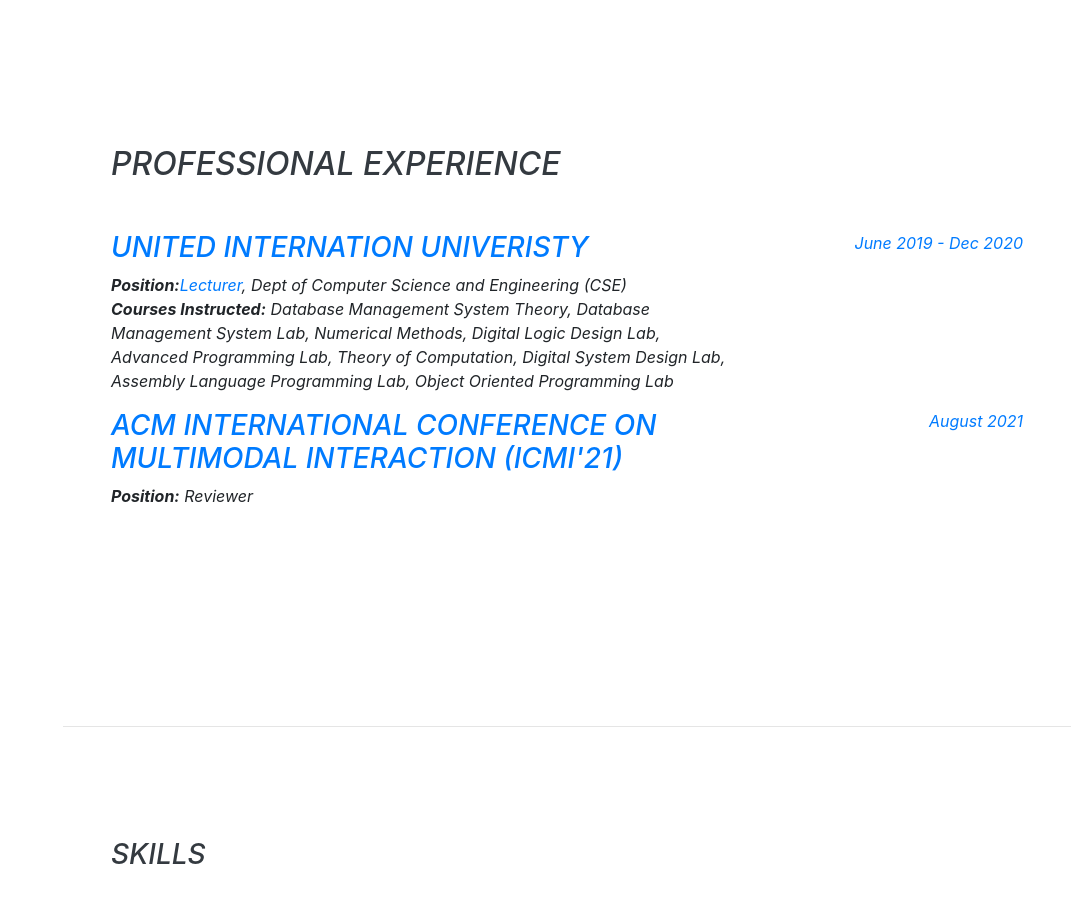
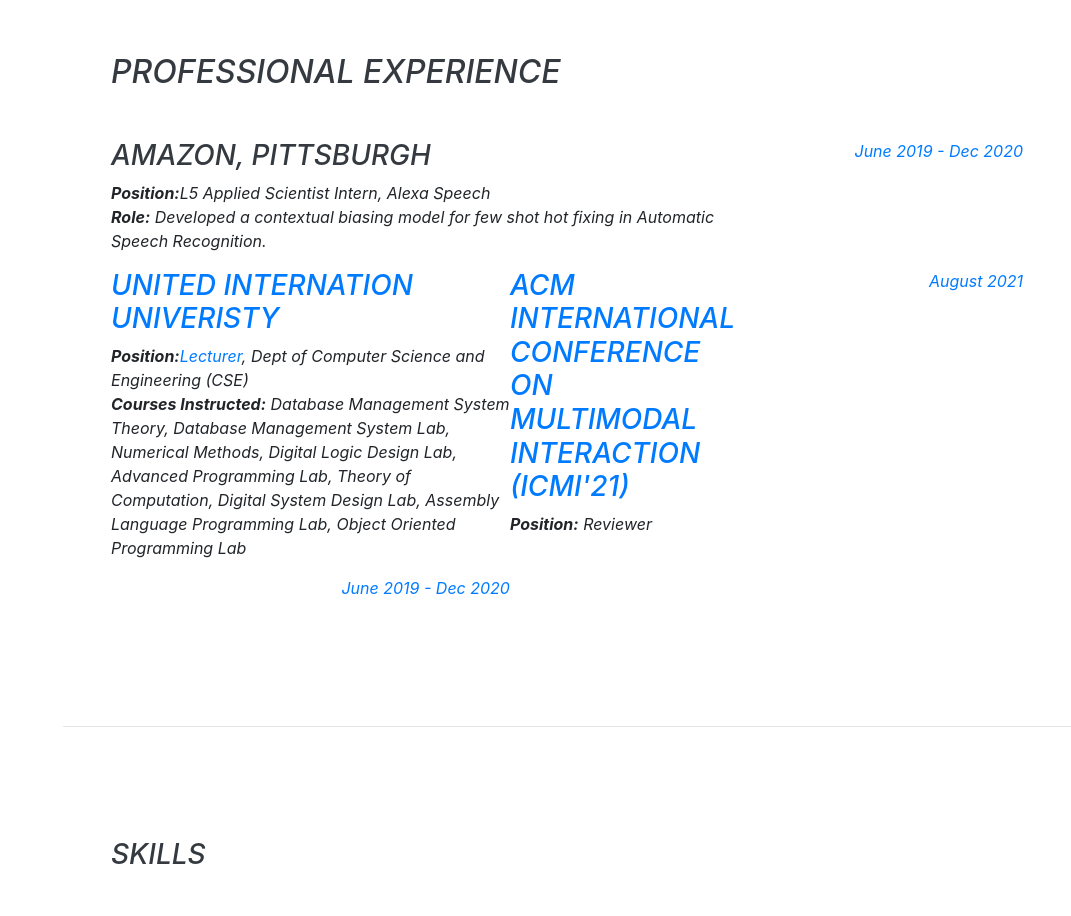
Before and after one commit to aman63/abdullahaman.github.io, a website with bundled scripts: page index.html in a window 1280 px wide. Shown: the part 3320-4236 px from the top of the page, without its empty margins (209-1280 px from the left). Built offline with nearby package versions, Linux system fonts and the light colour scheme; a web font is replaced by a local one.

Commit message:
Update index.html

```diff
--- a/index.html
+++ b/index.html
@@ -187,6 +187,15 @@
 <h2 class="mb-5">Professional Experience</h2>
 <div class="resume-item d-flex flex-column flex-md-row justify-content-between">
 <div class="resume-content">
+<h3>Amazon, Pittsburgh</h3>
+<div> <strong>Position:</strong>L5 Applied Scientist Intern, Alexa Speech</div>
+<p><strong>Role:</strong> Developed a contextual biasing model for few shot hot fixing in Automatic Speech Recognition.</p>
+</div>
+<div class="resume-date text-md-right"><span class="text-primary">June 2019 - Dec 2020</span></div>
+</div>
+<div class="resume-item d-flex flex-column flex-md-row justify-content-between">
+<div class="resume-content">
+<div class="resume-content">
 <h3><a href="https://www.uiu.ac.bd/">United Internation Univeristy</a></h3>
 <div> <strong>Position:</strong><a href="https://cse.uiu.ac.bd/profiles/tutul-abdullah-aman/">Lecturer</a>, Dept of Computer Science and Engineering (CSE)</div>
 <p><strong>Courses Instructed:</strong> Database Management System Theory, Database Management System Lab, Numerical Methods, Digital Logic Design Lab, Advanced Programming Lab, Theory of Computation, Digital System Design Lab, Assembly Language Programming Lab, Object Oriented Programming Lab</p>
```
